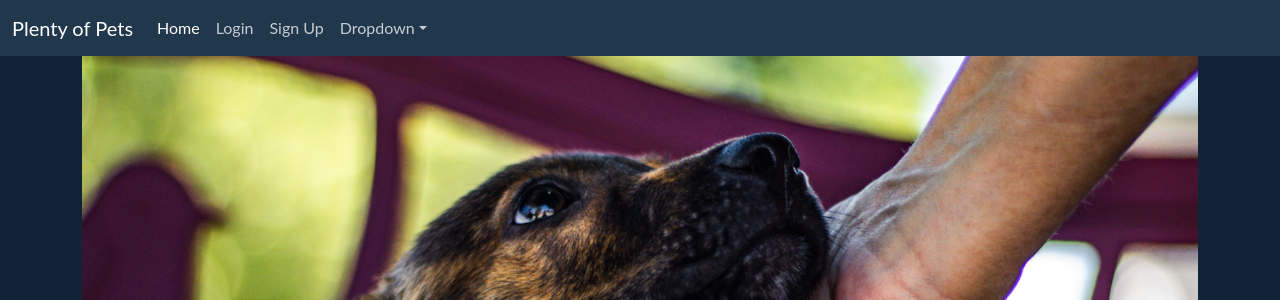
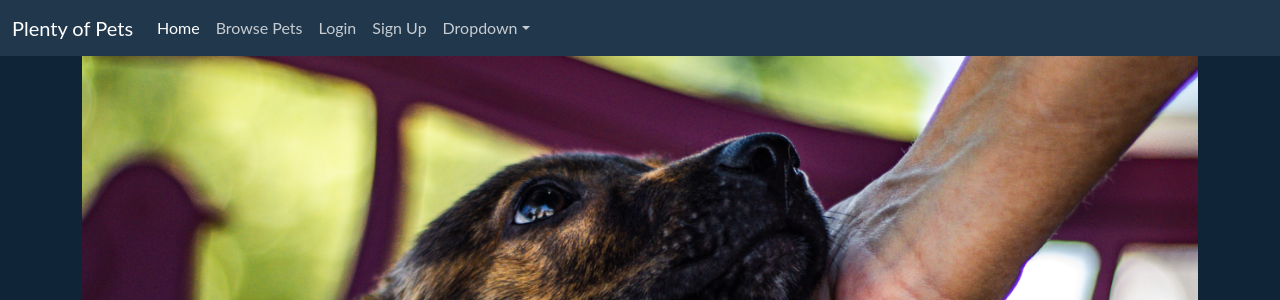
Before and after one commit to AllenChenRR/cs467-capstone, a Flask app: page / in a window 1280 px wide. Shown: the top 300 px of the page. Run offline with Flask 2, Linux system fonts and the light colour scheme; some libraries are stand-ins or nearby versions.

Commit message:
Add browse-pets.html template

```diff
--- a/main.py
+++ b/main.py
@@ -248,6 +248,10 @@ def logout():
         session.pop('user', None)
     return redirect(url_for('home'))
 
+@app.route('/browse-pets', methods=['GET'])
+
+def browse_pets():
+    return render_template('browse-pets.html', title="Browse Available Pets")
 
 if __name__ == '__main__':
     app.run(host='127.0.0.1', port=8080, debug=True)
--- a/templates/base.html
+++ b/templates/base.html
@@ -29,6 +29,9 @@
                     <a class="nav-link active" href="{{ url_for('home') }}">Home
             <span class="visually-hidden">(current)</span>
           </a>
+                </li>
+                <li class="nav-item">
+                    <a class="nav-link" href="{{ url_for('browse_pets') }}">Browse Pets</a>
                 </li>
                 {% if session['user'] %}
                 <li class="nav-item">
```
Also changed, not shown: templates/browse-pets.html (added, +10 -0 lines).
